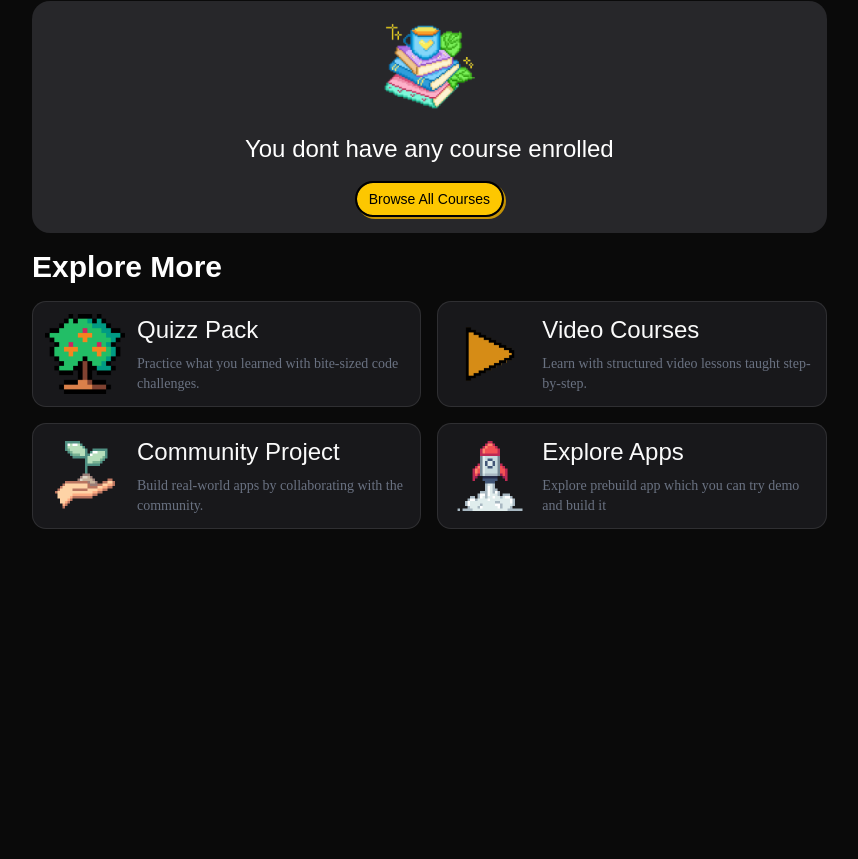
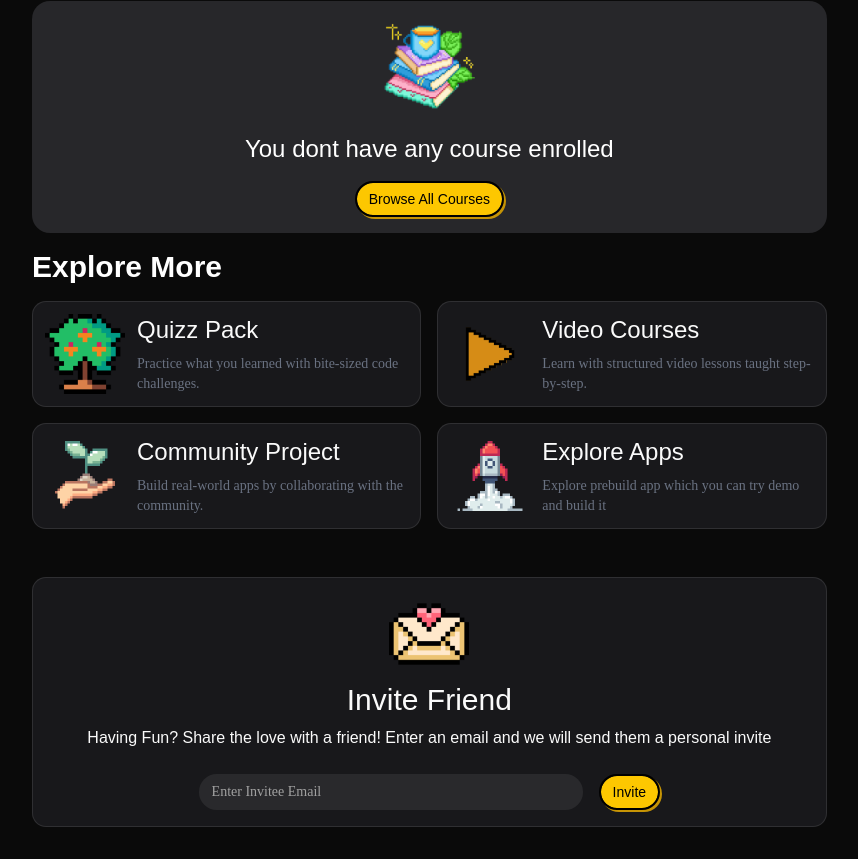
Before and after one commit to NatiDogg/CodeQuest, a Next.js app: page /dashboard in a window 1280 px wide. Shown: the part 291-1150 px from the top of the page, without its empty margins (0-858 px from the left). Before the commit the page ends 852 px from the top, so only its background shows below. Built offline with nearby package versions, Linux system fonts and the light colour scheme; no server answers; a web font is replaced by a local one.

Commit message:
done with my inviteFreind component

```diff
--- /dev/null
+++ b/app/(routes)/dashboard/_components/InviteFriend.tsx
@@ -0,0 +1,21 @@
+import React from 'react'
+import Image from 'next/image'
+import { Input } from '@/components/ui/input'
+import { Button } from '@/components/ui/button'
+const InviteFriend = () => {
+  return (
+     <div className='flex w-full flex-col items-center gap-2 mt-8 p-4 border rounded-xl bg-zinc-900'>
+        <Image alt='mail logo' src={'/mail.png'} width={80} height={80} />
+        <h2 className='text-3xl font-game'>Invite Friend</h2>
+        <p className='font-game'>Having Fun? Share the love with a friend! Enter an email and we will send them a personal invite</p>
+        <div className='flex flex-row gap-4 items-center mt-4'>
+            <Input className='min-w-sm' placeholder='Enter Invitee Email' />
+            <Button variant={'pixel'} className={'font-game cursor-pointer'} >Invite</Button>
+        </div>
+     </div>
+
+
+  )
+}
+
+export default InviteFriend
--- a/app/(routes)/dashboard/page.tsx
+++ b/app/(routes)/dashboard/page.tsx
@@ -3,6 +3,7 @@ import Image from 'next/image'
 import WelcomeBannerPage from './_components/WelcomeBanner'
 import EnrolledCourses from './_components/EnrolledCourses'
 import ExploreMore from './_components/ExploreMore'
+import InviteFriend from './_components/InviteFriend'
 const Dashboard = () => {
   return (
      <section className='p-4 max-w-7xl w-full grid grid-cols-1 md:grid-cols-3 gap-4 '>
@@ -10,6 +11,7 @@ const Dashboard = () => {
                <WelcomeBannerPage />
                 <EnrolledCourses />
                 <ExploreMore />
+                <InviteFriend />
           </div>
            <div className='flex flex-col gap-4 items-center p-4'>
                right
```
